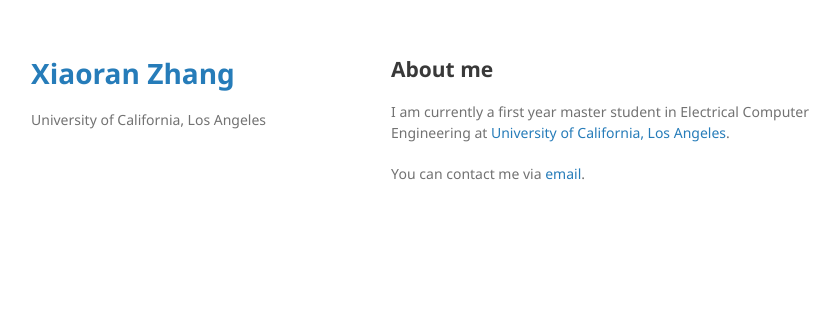
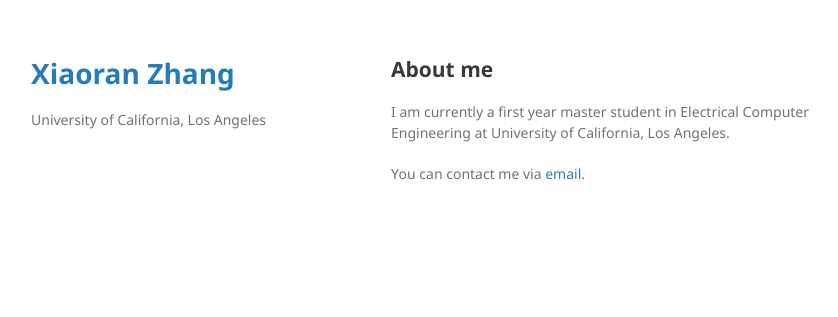
Before and after one commit to Voldemort108X/xrzhang, a Jekyll site: the page built from index.md, in a window 1280 px wide. Shown: the top 317 px of the page, without its empty margins (179-1017 px from the left). Built offline with Jekyll 4.4.1, drawn with Linux system fonts in a browser that asks for light colours; our own code applies the rules of GitHub Pages for plain Markdown files; part of the change alters nothing that is shown.

```diff
--- a/index.md
+++ b/index.md
@@ -4,6 +4,6 @@ layout: default
 
 ## About me
 
-I am currently a first year master student in Electrical Computer Engineering at [University of California, Los Angeles](https://www.ee.ucla.edu/).
+I am currently a first year master student in Electrical Computer Engineering at University of California, Los Angeles.
 
 You can contact me via [email](mailto:xiaoran108@ucla.edu).
```
